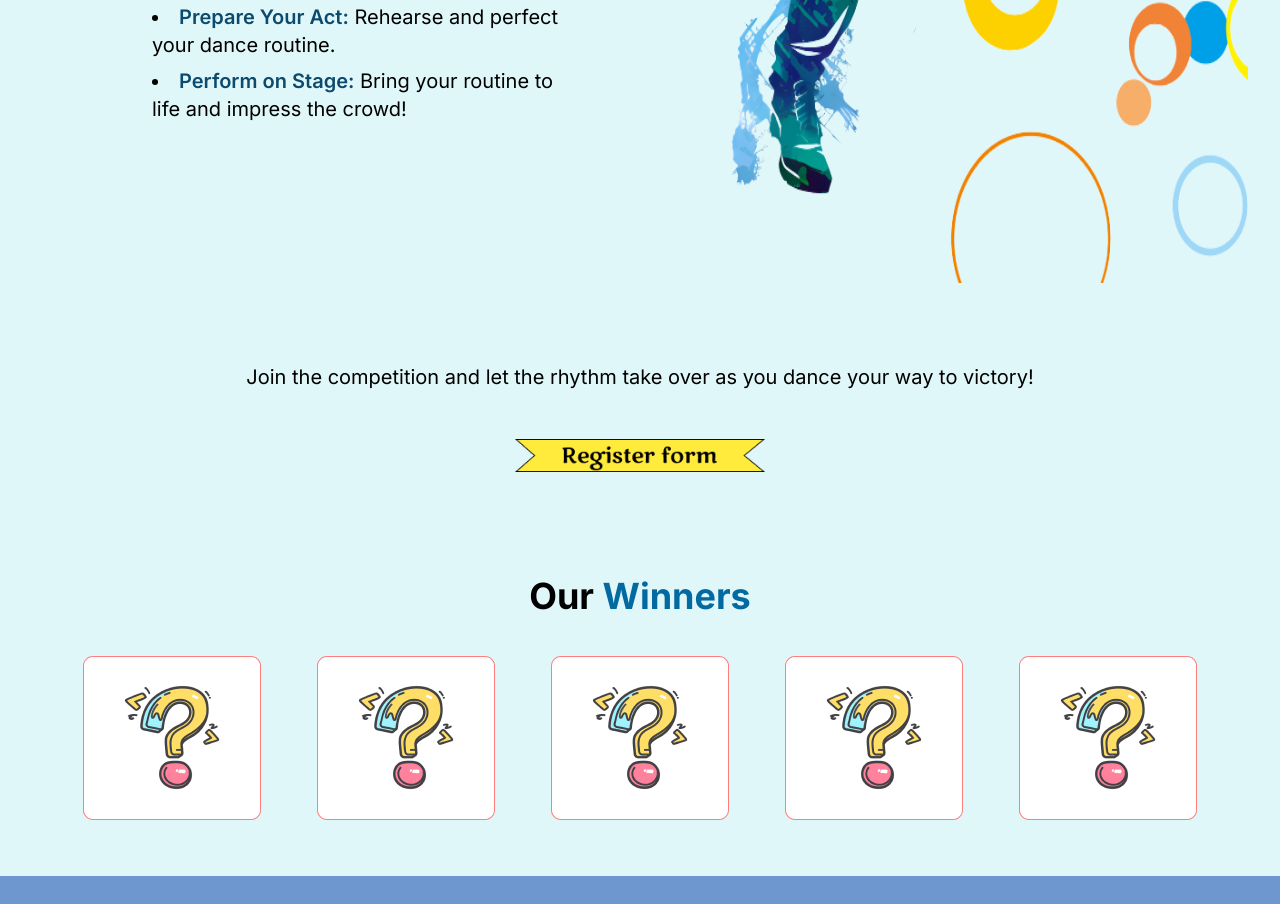
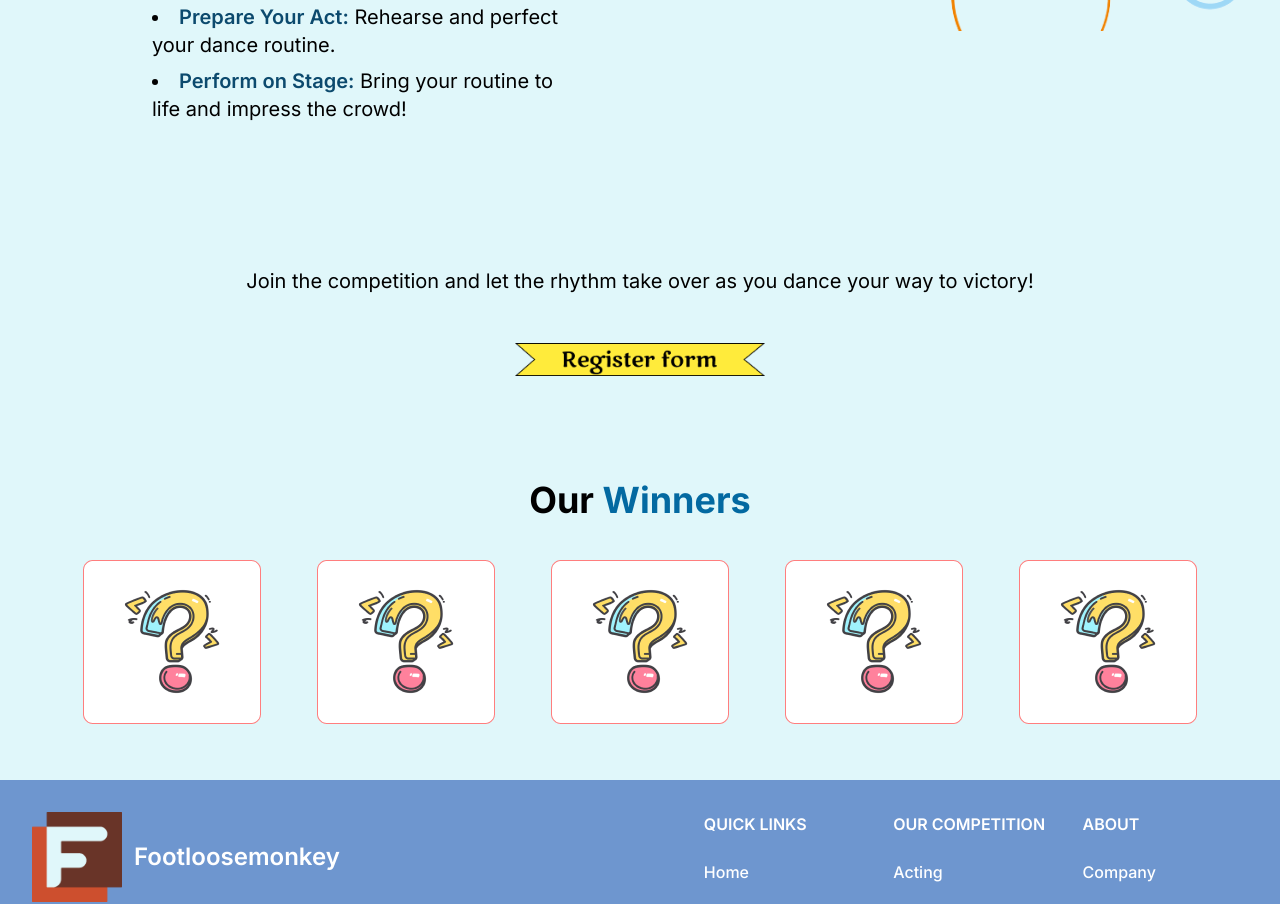
Before and after one commit to Anuj-Befog/Footloosemonkey, a Next.js app: page /dancing in a window 1280 px wide. Shown: the part 1120-2024 px from the top of the page. Built offline with nearby package versions, Linux system fonts and the light colour scheme; no server answers; the database is empty.

Commit message:
Minor Change

```diff
--- a/src/app/dancing/page.js
+++ b/src/app/dancing/page.js
@@ -40,10 +40,10 @@ const Dancing = () => {
             alt="Dancer"
             width={600}
             height={400}
-            className="my-[-10rem]"
+            className="my-[-10rem] h-[62rem]"
           />
         </div>
-        <div className="pt-56">
+        <div className="pt-32">
           <p className="pt-4 text-xl text-center mx-16">Join the competition and let the rhythm take over as you dance your way to victory!</p>
         </div>
         <div className="text-center">
--- a/src/components/home/Certificate.jsx
+++ b/src/components/home/Certificate.jsx
@@ -1,6 +1,7 @@
 import Image from 'next/image';
 import React from 'react';
 import { motion } from 'framer-motion';
+import Link from 'next/link';
 
 const Certificate = () => {
   return (
@@ -29,11 +30,13 @@ const Certificate = () => {
               className="absolute inset-0 bg-black bg-opacity-0 flex items-center justify-center transition-opacity duration-300"
               whileHover={{ backgroundColor: 'rgba(0, 0, 0, 0.5)' }} // Dark mask on hover
             >
-              <motion.button
-                className="bg-[#E5C3FF] text-white px-4 py-2 rounded opacity-0 hover:opacity-100 transition-opacity duration-300"
-              >
-                Get Prize
-              </motion.button>
+              <Link href="/register">
+                <motion.button
+                  className="bg-[#E5C3FF] text-white px-4 py-2 rounded opacity-0 hover:opacity-100 transition-opacity duration-300"
+                >
+                  Get Prize
+                </motion.button>
+              </Link>
             </motion.div>
           </motion.div>
         ))}
```
